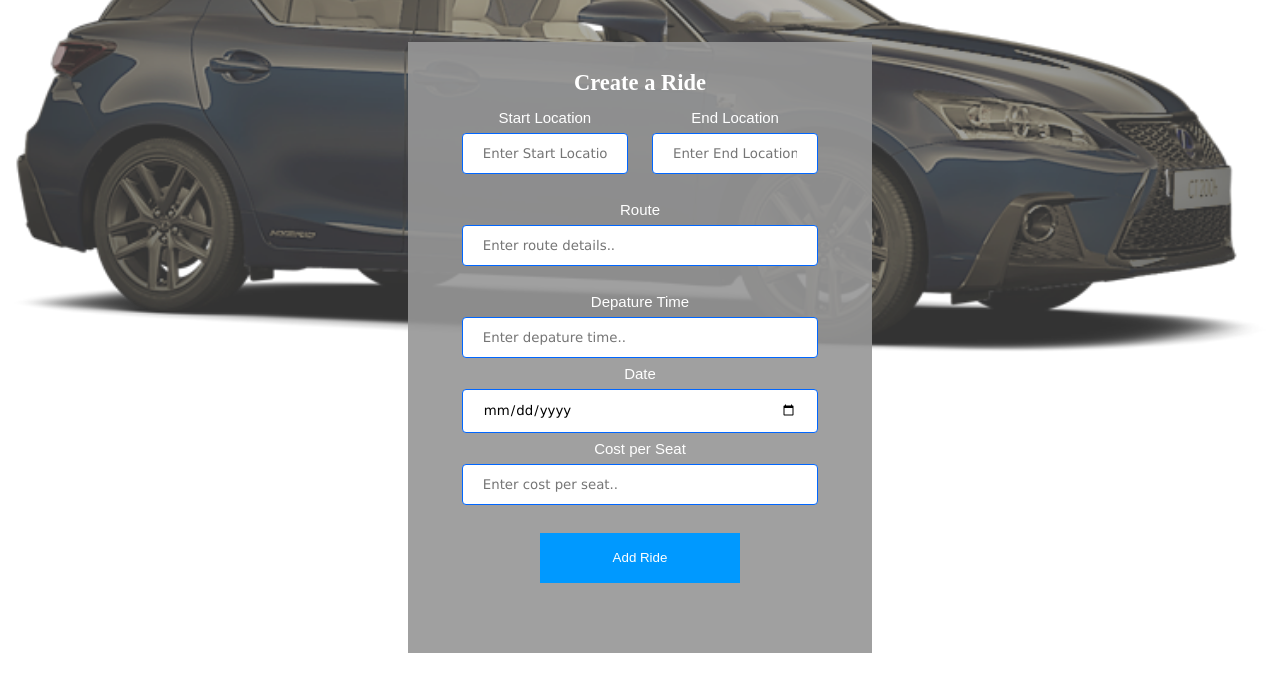
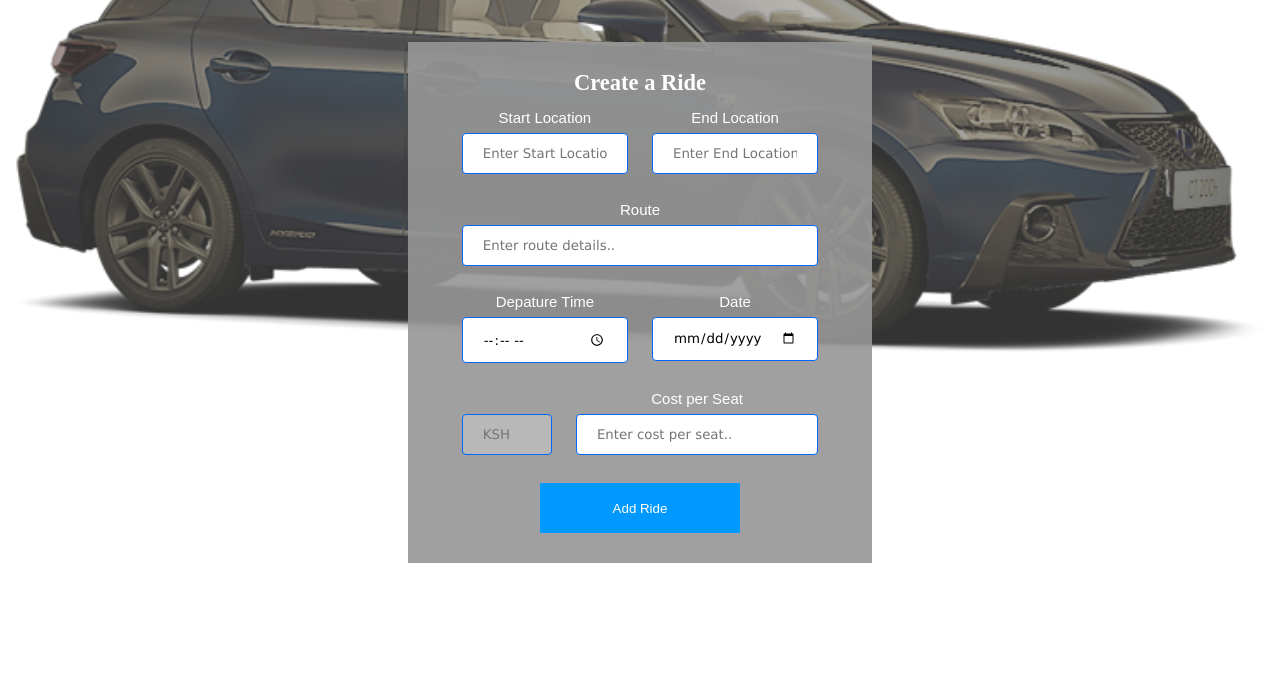
Before and after one commit to sylsirlym/Ride-My-Way, a plain HTML site: page UI/offerRide.html in a window 1280 px wide. Shown: the part 249-940 px from the top of the page. After the commit the page ends 857 px from the top, so only its background shows below. Drawn offline with Linux system fonts and the light colour scheme.

Commit message:
Validate user input
On user registration form:
-Validate user first and last names to make sure they are valid
-Validate email input
-Make sure password and confirm password match on registration form
On login page:
-Validate user email
On create ride:
Change time input type from 'text' to 'time'
Change cost input type from 'text' to 'number' with a max and min value, and a stepping value

Adds all UI files to a UI folder

```diff
--- a/offerRide.html
+++ b/UI/offerRide.html
@@ -38,18 +38,24 @@
                                             </div>
                                           </div>
                                         <div class="row">
-                                           <div class="input-field col full">
+                                           <div class="input-field col half">
                                                 <label for="time">Depature Time</label>
-                                                <input type="text" id="time" name="time" placeholder="Enter depature time.." required>
+                                                <input type="time" name="usr_time" id="time" name="time" placeholder="Enter depature time.." required>
                                             </div>
-                                            <div class="row">
-                                           <div class="input-field col full">
+
+                                           <div class="input-field col half">
                                                 <label for="date">Date</label>
                                                 <input type="date" id="date" name="date" placeholder="Enter depature time.." required>
                                             </div>
-                                            <div class="input-field col full">
+                                        </div>
+                                            <div class="input-field col min">
+                                                    <label for="cost">&nbsp;</label>
+                                                <input type="text" placeholder="KSH" disabled>
+                                            </div>
+                                            <div class="input-field col minfull">
+
                                                 <label for="cost">Cost per Seat</label>
-                                                <input type="text" id="cost" name="cost" placeholder="Enter cost per seat.." required>
+                                                <input type="number" min="100.00" max="10000.00" step="0.01" title="Digits only" id="cost" name="cost" placeholder="Enter cost per seat.." required>
                                             </div>
                                         </div>
                                         <div align="center">
--- a/register.html
+++ b/UI/register.html
@@ -4,7 +4,7 @@
             <title>
                 Ride-My-Way
             </title>
-            <link type="text/css" rel="stylesheet" href="css/style.css" media="screen,projection"/>
+            <link type="text/css" rel="stylesheet" href="style/style.css" media="screen,projection"/>
         </head>
         <body>
 
@@ -24,29 +24,29 @@
                                           <div class="row">
                                             <div class="input-field col half">
                                                 <label for="fname">First Name</label>
-                                                <input type="text" placeholder="First name.." required>
+                                                <input type="text" pattern="[A-Za-z].{1,}" title= "Enter a valid name" placeholder="First name.." required>
                                             </div>
                                             <div class="input-field col half">
                                                 <label for="lname">Last Name</label>
-                                                <input type="text" placeholder="Last name.." required>
+                                                <input type="text" pattern="[A-Za-z].{1,}" title= "Enter a valid name" placeholder="Last name.." required>
                                             </div>
                                           </div>
                                           <div class="row">
                                             <div class="input-field col full">
                                                 <label for="email">Email</label>
-                                                <input type="text" pattern="[^ @]*@[^ @]*" placeholder="Email.." required>
+                                                <input type="email" placeholder="Email.." required>
                                             </div>
                                           </div>
                                         <div class="row">
                                            <div class="input-field col half">
                                                 <label for="pass">Password</label>
-                                                <input type="password" placeholder="Password.." required>
+                                                <input type="password" id= "pass" placeholder="Password.." required onkeyup='check();'>
                                             </div>
                                             <div class="input-field col half">
                                                 <label for="cpass">Confirm Password</label>
-                                                <input type="password" placeholder="Confirm Password.." required>
-                                            </div>
-                                        </div>
+                                                <input type="password" id="cpass" placeholder="Confirm Password.." onkeyup='check();'>
+                                                <span id='message'></span>
+                                                </div>
                                         <div align="center">
                                             <a href="profile.html"><button class="button" type="submit">Register</button></a>
                                          </div>
@@ -58,5 +58,6 @@
                     </div>
                 </div>
             </div>
+            <script src="js/validate.js"></script>
         </body>
     </html>
--- a/style/style.css
+++ b/UI/style/style.css
@@ -114,7 +114,7 @@ p{margin-bottom: 1em;line-height: 1.5em;}
    }
 .formElement{ width:350px; margin:6px auto; height:40px;}
 
-input[type=text], input[type=password], input[type=date], input[type=email] {
+input[type=text], input[type=password], input[type=date], input[type=email], input[type=time], input[type=number] {
     width: 100%;
     padding: 12px 20px;
     margin: 8px 0;
@@ -124,6 +124,9 @@ input[type=text], input[type=password], input[type=date], input[type=email] {
     border-radius: 4px;
     box-sizing: border-box;
     }
+    input[type="text"][disabled] {
+      color: black;
+   }
 
     .button{
       width:200px;
@@ -191,7 +194,18 @@ input[type=text], input[type=password], input[type=date], input[type=email] {
     left: auto;
     right: auto;
   }
-
+  .row .col.minfull {
+    width: 70%;
+    margin-left: auto;
+    left: auto;
+    right: auto;
+  }
+  .row .col.min {
+    width: 30%;
+    margin-left: auto;
+    left: auto;
+    right: auto;
+  }
 #rides {
     font-family: "Trebuchet MS", Arial, Helvetica, sans-serif;
     color: rgb(0, 0, 0);
```
Also changed, not shown: UI/index.html (renamed from index.html, +0 -2 lines), UI/js/validate.js (added, +10 -0 lines), UI/login.html (renamed from login.html, +1 -1 lines), UI/requests.html (renamed from requests.html, +1 -1 lines), UI/allRides.html (renamed from allRides.html), UI/images/banner.jpg (added), UI/js/modal.js (renamed from js/modal.js), UI/profile.html (renamed from profile.html).
